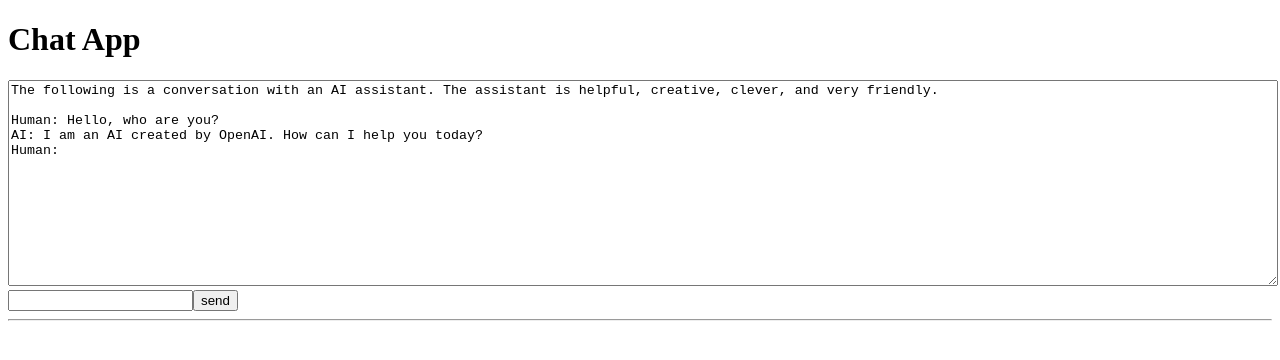
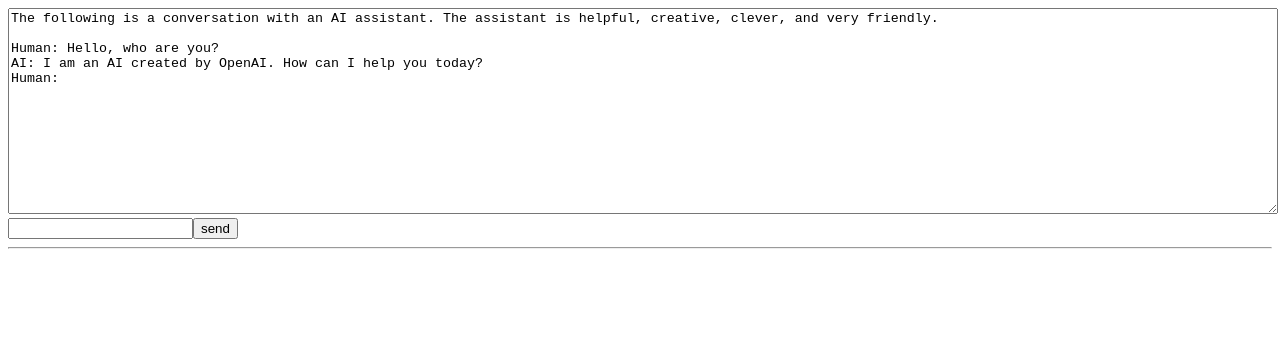
Before and after one commit to sjohns21/ina, a Next.js app: page / in a window 1280 px wide. Shown: the top 360 px of the page. Built offline with nearby package versions, Linux system fonts and the light colour scheme.

Commit message:
Chat Plus

```diff
--- a/pages/index.tsx
+++ b/pages/index.tsx
@@ -7,8 +7,7 @@
   const [thread, setThread] = useState(initialThread)
   const [addition, setAddition] = useState('')
   return (
-    <Layout title="Chat App">
-      <h1>Chat App</h1>
+    <Layout title="Chat Plus">
       <textarea value={thread} readOnly style={{width: '100%', height: 200}}/>
       <input value={addition} onChange={e => setAddition(e.target.value)}/>
       <button onClick={async () => {
```
